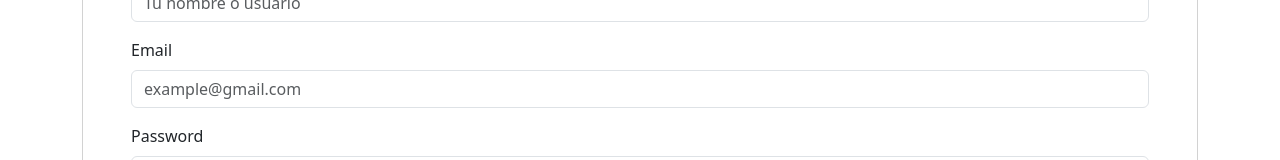
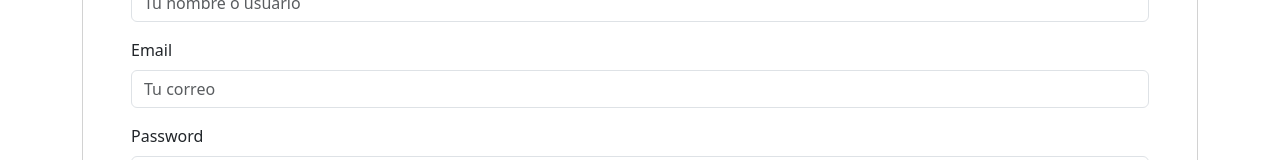
Before and after one commit to muke78/HeroApp, a React (Vite) app: page /login in a window 1280 px wide. Shown: the part 266-426 px from the top of the page. Built offline with nearby package versions, Linux system fonts and the light colour scheme.

Commit message:
Fix: Se implementa el correo personal que quieran poner

```diff
--- a/src/auth/hooks/useForm.js
+++ b/src/auth/hooks/useForm.js
@@ -18,7 +18,7 @@ export const useForm = (initialForm = {}) => {
     // Segunda forma de hacerlo
     setFormState({
       username: formState.username,
-      email: "",
+      email: formState.email,
       password: "",
     });
   };
--- a/src/auth/pages/LoginPage.jsx
+++ b/src/auth/pages/LoginPage.jsx
@@ -3,9 +3,7 @@ import { useNavigate } from "react-router-dom";
 import { useForm } from "../hooks/useForm";
 import { v } from "../../styles/variables";
 import { useAuth } from "../hooks/useAuth";
-import { useLogout } from "../../hooks/useLogout";
 
-const emailLogin = "example@gmail.com";
 const passwordLogin = "123456";
 
 export const LoginPage = () => {
@@ -26,7 +24,7 @@ export const LoginPage = () => {
   const onSubmit = (event) => {
     event.preventDefault();
 
-    if (email === emailLogin && password === passwordLogin) {
+    if (password === passwordLogin) {
       login(username);
       navigate("/", {
         replace: true,
@@ -38,7 +36,7 @@ export const LoginPage = () => {
   };
 
   useEffect(() => {
-    if (error && (email || password)) {
+    if (error && password) {
       setError("");
     }
   }, [formState]);
@@ -71,7 +69,7 @@ export const LoginPage = () => {
               value={email}
               onChange={onInputChange}
               className="form-control"
-              placeholder={emailLogin}
+              placeholder="Tu correo"
               required={true}
             />
           </div>
```
